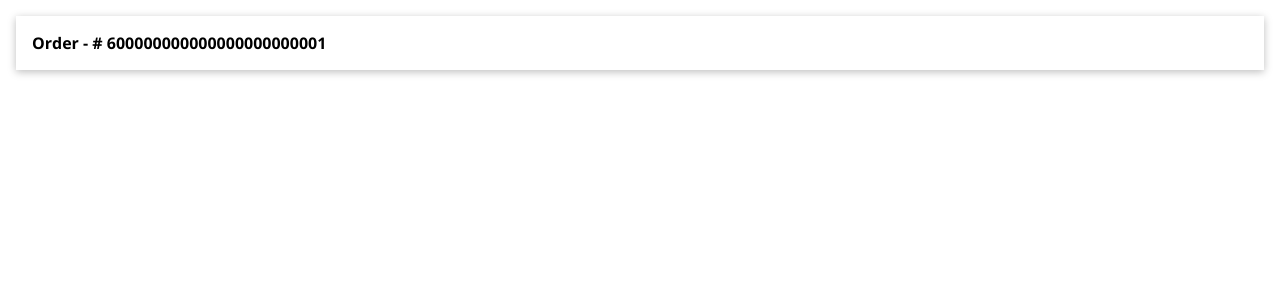
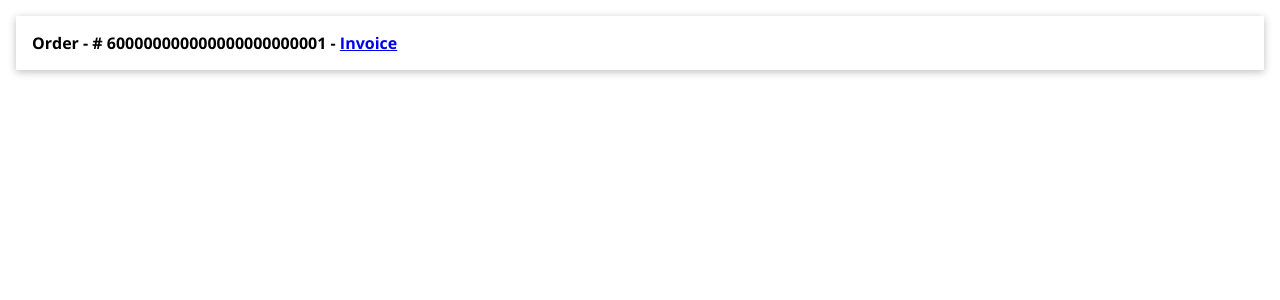
Before and after one commit to hymntaha/store-nodejs, a Node server app: page /orders in a window 1280 px wide. Shown: the part 56-356 px from the top of the page. Run offline with Node 20, Linux system fonts and the light colour scheme; a user stored in the database is signed in; tables that the repository leaves empty hold one stand-in row (values such as "Sample post"); some libraries are stand-ins or nearby versions.

Commit message:
fixing invoice links

```diff
--- a/views/shop/orders.ejs
+++ b/views/shop/orders.ejs
@@ -11,10 +11,10 @@
                 <ul class="orders">
                     <% orders.forEach(order => { %>
                         <li class="orders__item">
-                            <h1>Order - # <%= order._id %></h1>
+                            <h1>Order - # <%= order._id %> - <a href="/orders/<%= order._id %>">Invoice</a></h1>
                             <ul class="orders__products">
                                 <% order.products.forEach(p => { %>
-                                    <li class="orders__products-item"><%= p.product.title %> (<%= p.quantity %>) - <a href="/orders/<%= order._id %>">Invoice</a></li>
+                                    <li class="orders__products-item"><%= p.product.title %> (<%= p.quantity %>)</li>
                                 <% }); %>
                             </ul>
                         </li>
```
